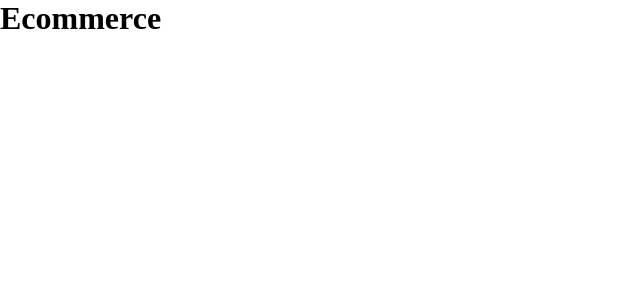
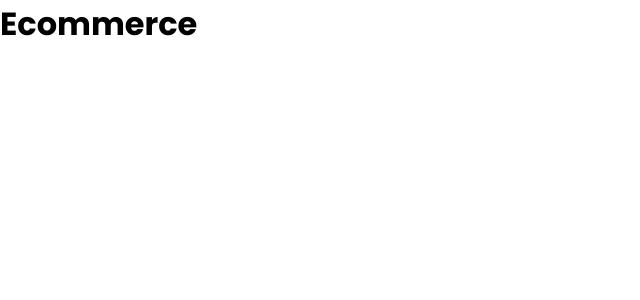
Before and after one commit to BrunoFelixDeSousa/ecommerce-front, a React (Create React App) app: page / in a window 1280 px wide. Shown: the top 300 px of the page, without its empty margins (0-640 px from the left). Built offline with nearby package versions, Linux system fonts and the light colour scheme.

Commit message:
adicionado e configurado google fonts

```diff
--- a/public/index.html
+++ b/public/index.html
@@ -1,9 +1,14 @@
 <!DOCTYPE html>
 <html lang="en">
   <head>
+    <link rel="preconnect" href="https://fonts.googleapis.com">
+    <link rel="preconnect" href="https://fonts.gstatic.com" crossorigin>
     <meta charset="utf-8" />
     <meta name="viewport" content="width=device-width, initial-scale=1" />
+
     <title>E-commerce</title>
+
+    <link href="https://fonts.googleapis.com/css2?family=Poppins:wght@400;500;600;700&display=swap" rel="stylesheet">
   </head>
   <body>
     <noscript>You need to enable Javascript to run this app</noscript>
--- a/src/styles/global.ts
+++ b/src/styles/global.ts
@@ -29,6 +29,11 @@
         --webkit-font-smoothing: antialiased;
     }
 
+    body, input, button {
+        font-family: 'Poppins', sans-serif;
+        font-weight: 400;
+    }
+
     button {
         cursor: pointer;
     }
```
